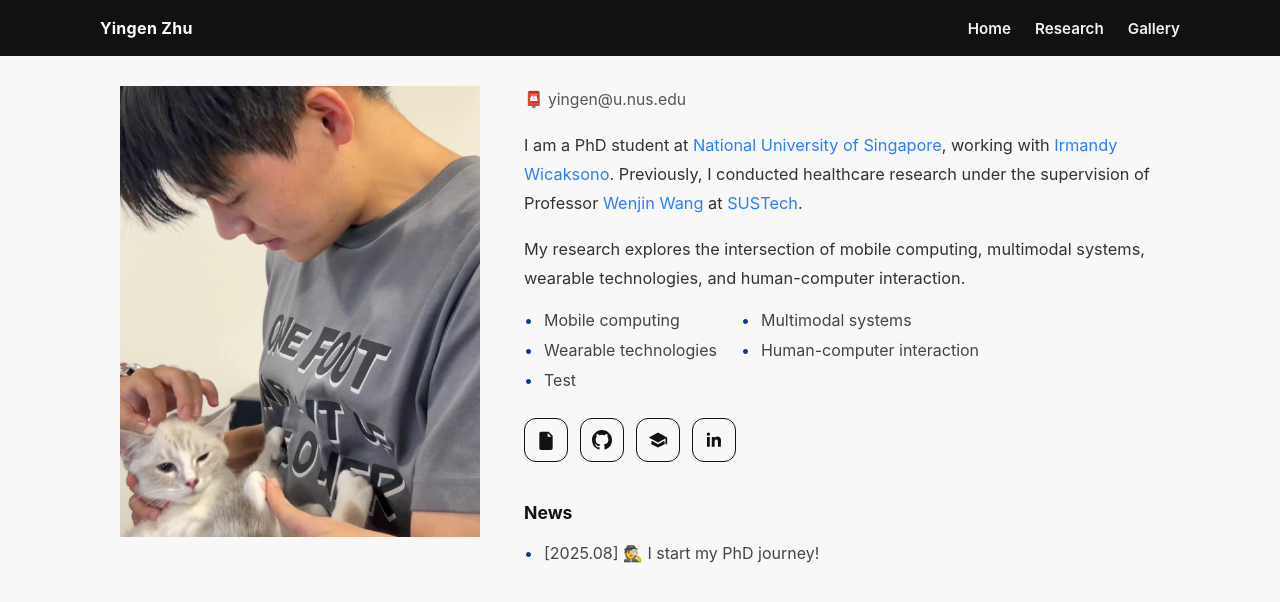
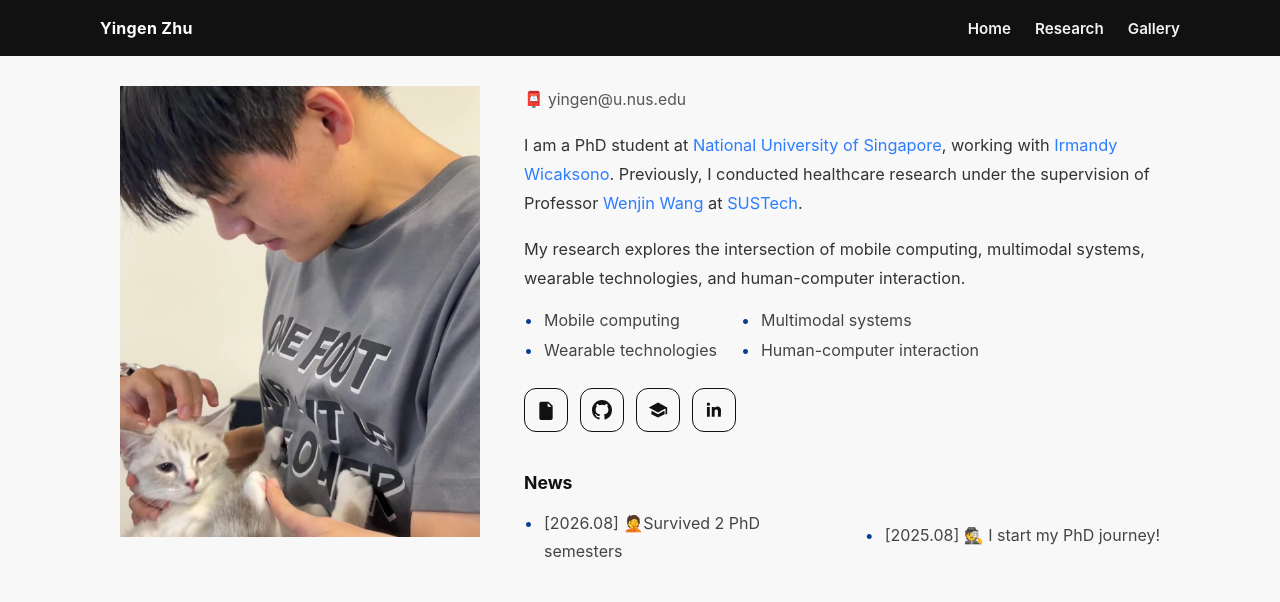
Before and after one commit to yingen-zhu/yingen-zhu.github.io, a Jekyll site: the page built from index.md, in a window 1280 px wide. Shown: the top 602 px of the page. Built offline with Jekyll 4.4.1, drawn with Linux system fonts in a browser that asks for light colours.

Commit message:
Add files via upload

```diff
--- a/index.md
+++ b/index.md
@@ -202,7 +202,6 @@ title: Home
       <li>Multimodal systems</li>
       <li>Wearable technologies</li>
       <li>Human-computer interaction</li>
-      <li>Test</li>
     </ul>
 
     <div class="profile-actions">
@@ -233,6 +232,7 @@ title: Home
     <section class="news-section" aria-labelledby="news-title">
       <h2 class="news-title" id="news-title">News</h2>
       <ul class="news-list">
+        <li>[2026.08] 🤦‍Survived 2 PhD semesters </li>
         <li>[2025.08] 🕵️ I start my PhD journey!</li>
       </ul>
     </section>
```
